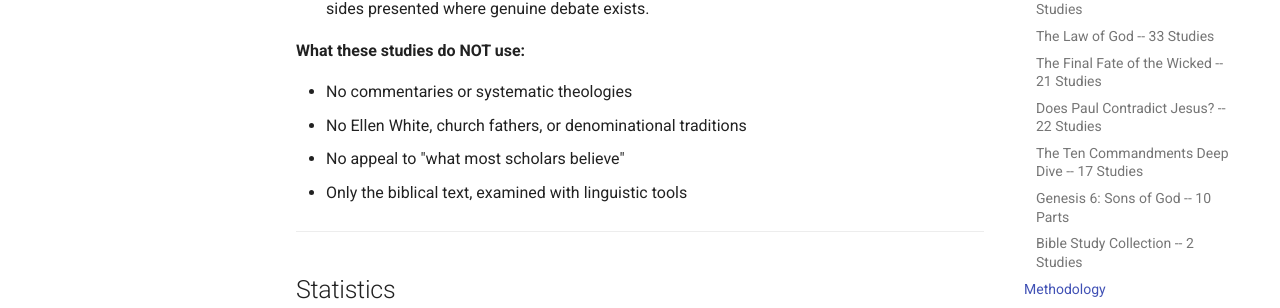
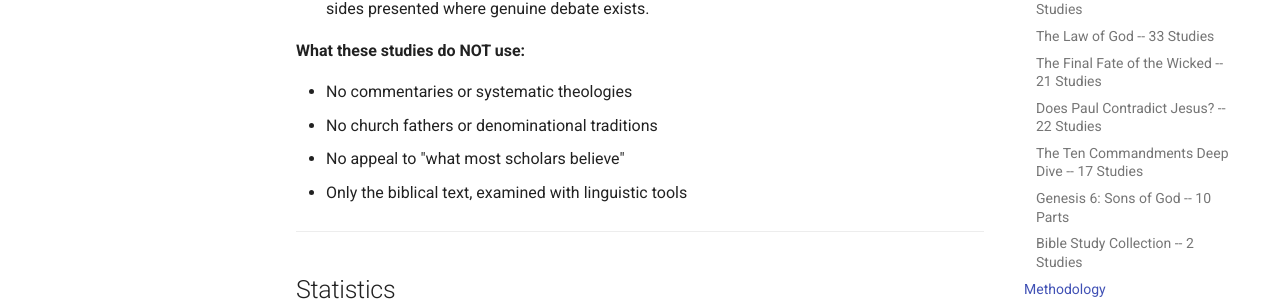
Before and after one commit to redmod79/bible-study-hub, an MkDocs documentation site: the page built from docs/index.md, in a window 1280 px wide and 900 px high, scrolled down 2169 px. Shown: the part 144-452 px from the top of the window. Built offline with MkDocs 1.6.1 and Material for MkDocs 9.7.7, drawn with Linux system fonts in a browser that asks for light colours.

Commit message:
Remove Ellen White mentions from all source restriction sections
Replace specific name references with general "no denominational
or extra-biblical sources" language throughout.

Co-Authored-By: Claude Sonnet 4.6 <noreply@anthropic.com>

```diff
--- a/docs/index.md
+++ b/docs/index.md
@@ -77,7 +77,7 @@ Every study in every series follows the same research pipeline:
 **What these studies do NOT use:**
 
 - No commentaries or systematic theologies
-- No Ellen White, church fathers, or denominational traditions
+- No church fathers or denominational traditions
 - No appeal to "what most scholars believe"
 - Only the biblical text, examined with linguistic tools
 
```
